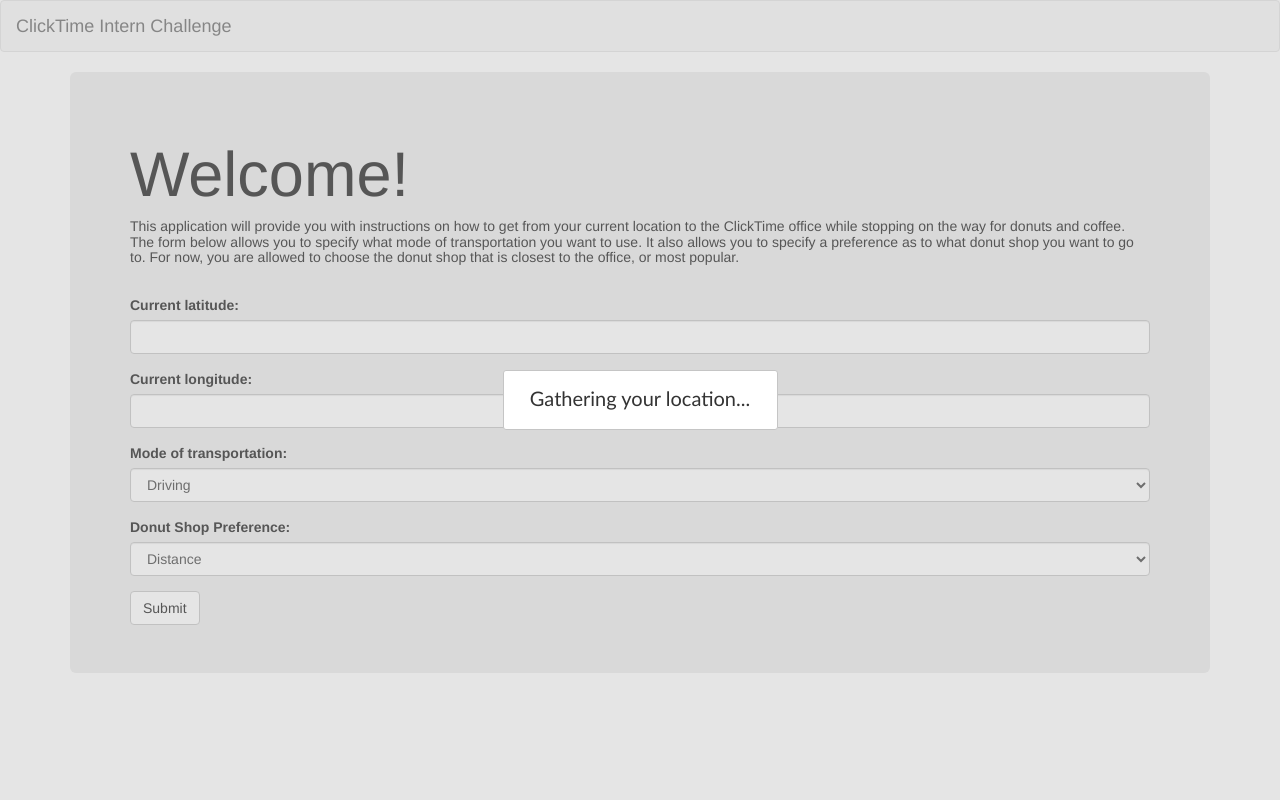
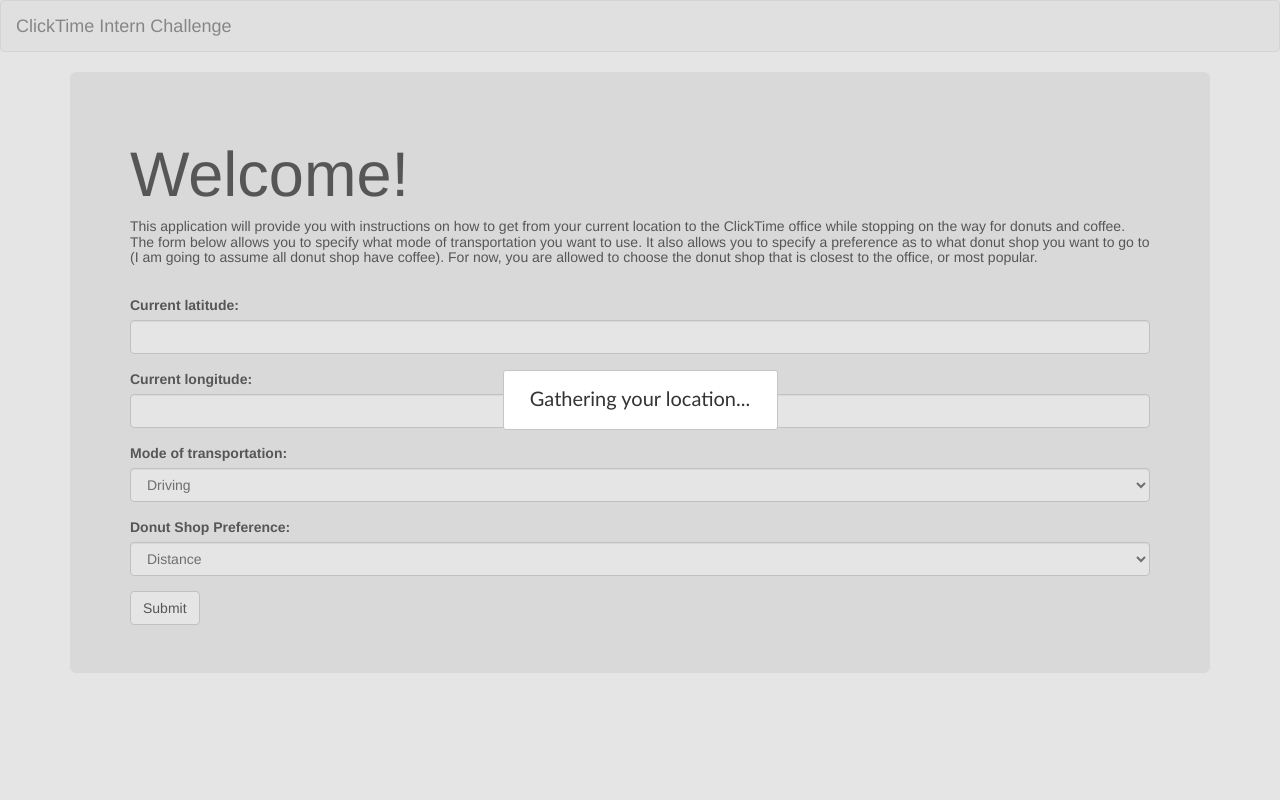
Before and after one commit to rohitramkumar/ClickTime-Intern-Challenge, a Flask app: page / in a window 1280 px wide. Run offline with Flask 2, Linux system fonts and the light colour scheme; some libraries are stand-ins or nearby versions.

Commit message:
Changed home page content

```diff
--- a/static/style.css
+++ b/static/style.css
@@ -1,5 +1,5 @@
 #dialog {
-	display:none;
+    display:none;
     font-family: Calibri;
     font-size: 20px;
     padding:10px;
--- a/templates/index.html
+++ b/templates/index.html
@@ -11,8 +11,8 @@
 get from your current location to the ClickTime office while stopping on the
 way for donuts and coffee. The form below allows you to specify what mode
 of transportation you want to use. It also allows you to specify a preference
-as to what donut shop you want to go to. For now, you are allowed to
-choose the donut shop that is closest to the office, or most popular.
+as to what donut shop you want to go to (I am going to assume all donut shop have coffee).
+For now, you are allowed to choose the donut shop that is closest to the office, or most popular.
 </h5>
 </br>
 
```
Also changed, not shown: static/location.js (indentation only), 1 other file.
